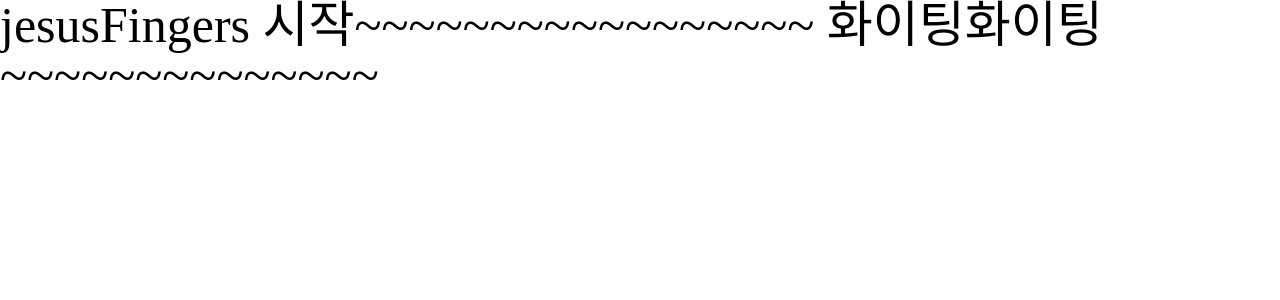
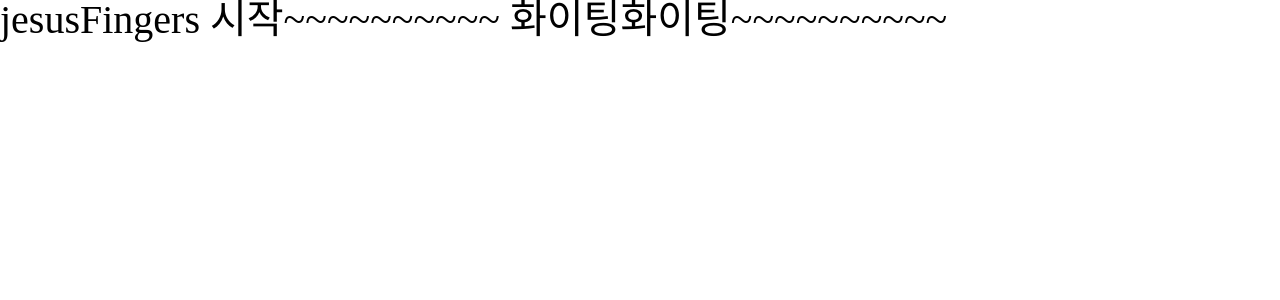
Before and after one commit to jesusFingersDevelop/jesusFingersFrontend, a React app: page / in a window 1280 px wide. Shown: the top 300 px of the page. Built offline with nearby package versions, Linux system fonts and the light colour scheme.

Commit message:
fix: eslint but fail #9

```diff
--- a/package.json
+++ b/package.json
@@ -30,6 +30,8 @@
     "babel-loader": "^8.2.2",
     "clean-webpack-plugin": "^4.0.0",
     "css-loader": "^6.3.0",
+    "eslint": "^7.32.0",
+    "eslint-plugin-react": "^7.26.0",
     "html-webpack-plugin": "^5.3.2",
     "node-sass": "^6.0.1",
     "sass": "^1.42.1",
--- a/src/App.js
+++ b/src/App.js
@@ -2,9 +2,12 @@ import React from 'react';
 import './App.scss';
 
 function App() {
+  const a = 'sdf';
+  const b = 'sadf';
+  const c = 'ssdfadf';
   return (
     <div>
-      <h1>jesusFingers 시작~~~~~~~~~~~~~~~~~ 화이팅화이팅~~~~~~~~~~~~~~</h1>
+      <h1>jesusFingers 시작~~~~~~~~~~ 화이팅화이팅~~~~~~~~~~</h1>
     </div>
   );
 }
--- a/src/App.scss
+++ b/src/App.scss
@@ -1,5 +1,5 @@
 div {
-    h1 {
-    font-size: 50px;
-    margin: auto auto;
-}}
+  h1 {
+    font-size: 40px;
+  }
+}
```
Also changed, not shown: .eslintrc.json, 2 other files (tests, documents, lock files or other folders).
